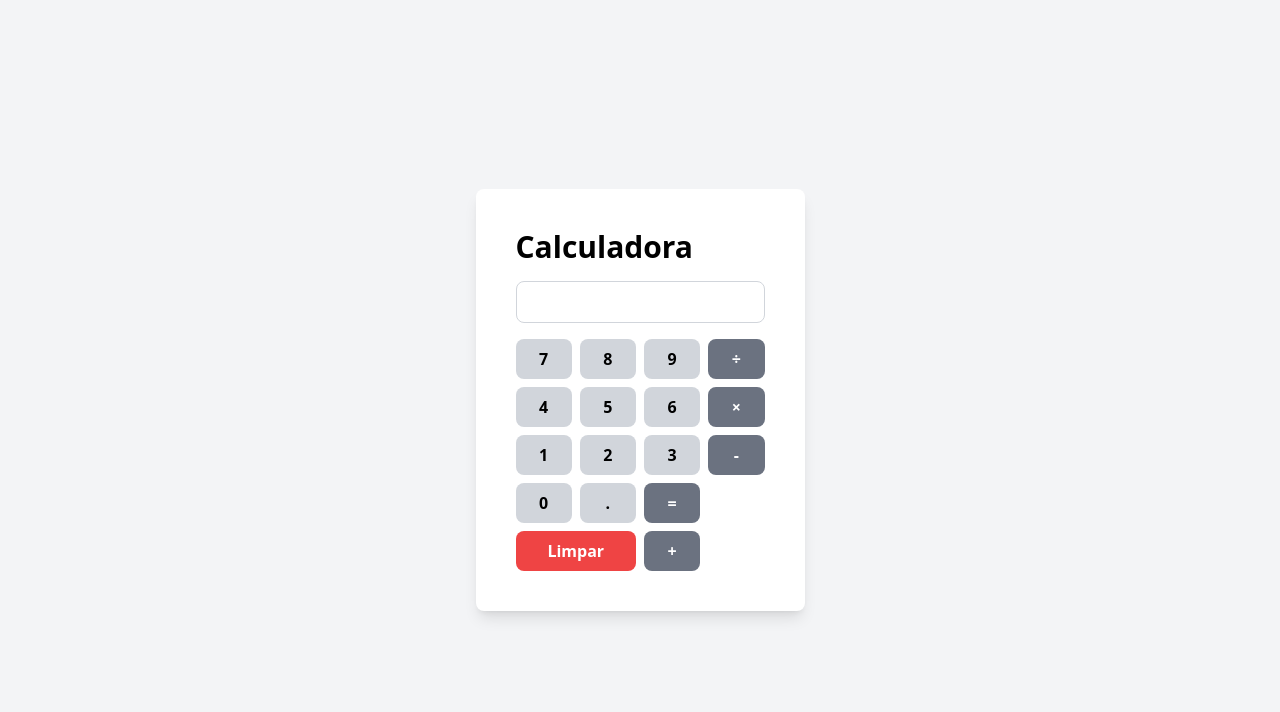
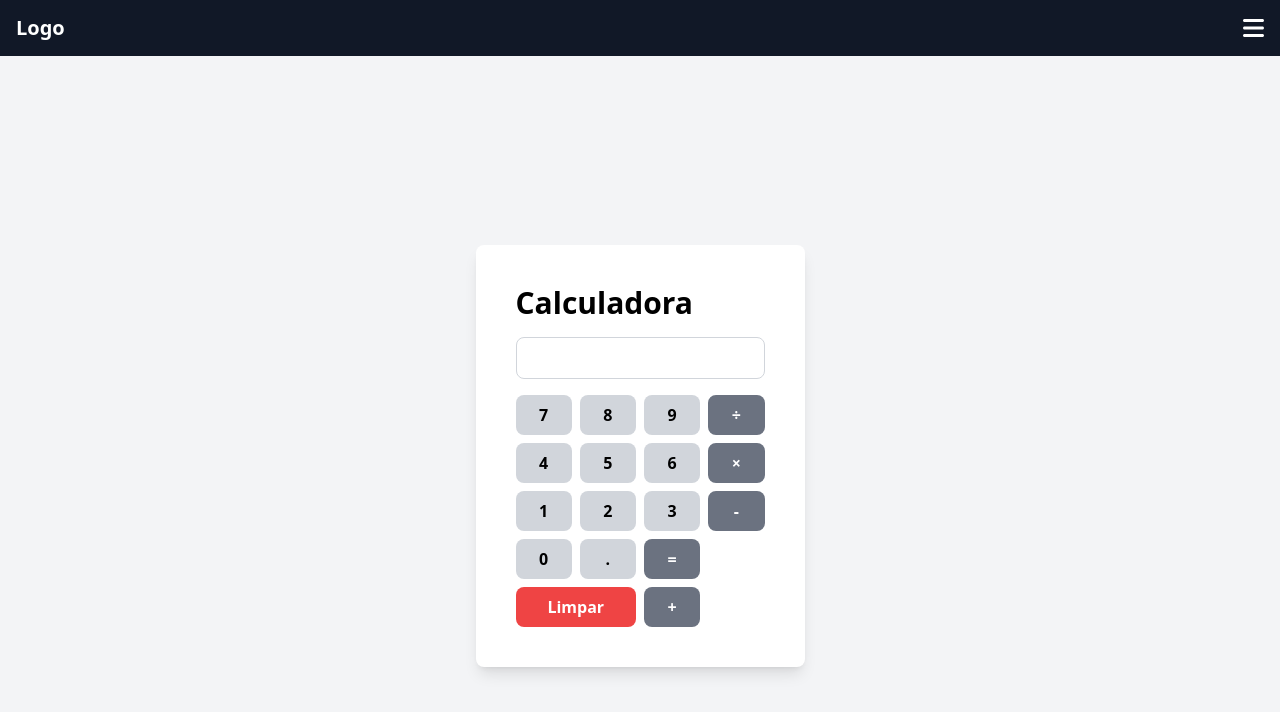
Before and after one commit to fhoinaski/calculadora_react, a React (Vite) app: page / in a window 1280 px wide. Shown: the top 712 px of the page. Built offline with nearby package versions, Linux system fonts and the light colour scheme.

Commit message:
add menu

```diff
--- a/src/App.jsx
+++ b/src/App.jsx
@@ -1,3 +1,4 @@
+import MobileMenuButton from "./components/MobileMenuButton"
 import Calculator from "./components/calculadora"
 
 function App() {
@@ -5,6 +6,7 @@ function App() {
 
   return (
     <div >
+      <MobileMenuButton/>
       <Calculator/>
     </div>
   )
```
